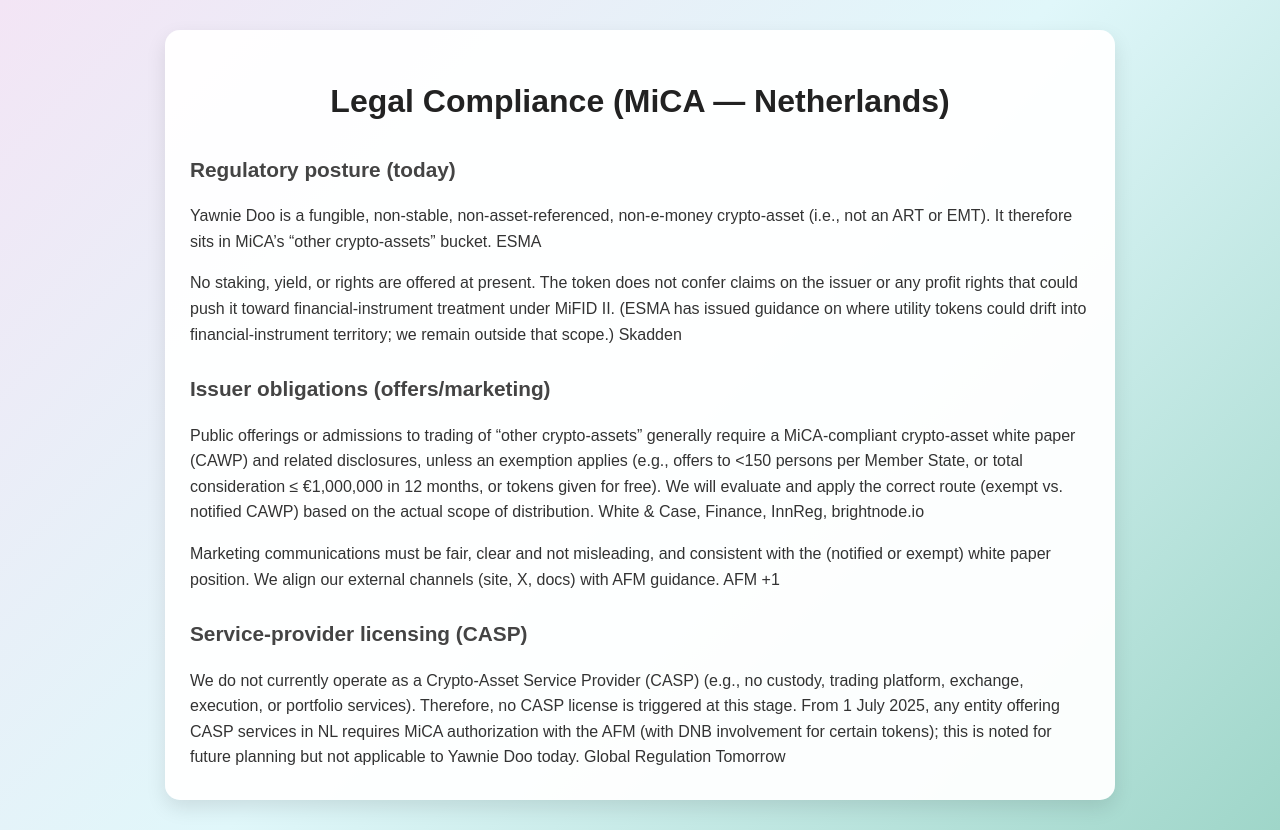
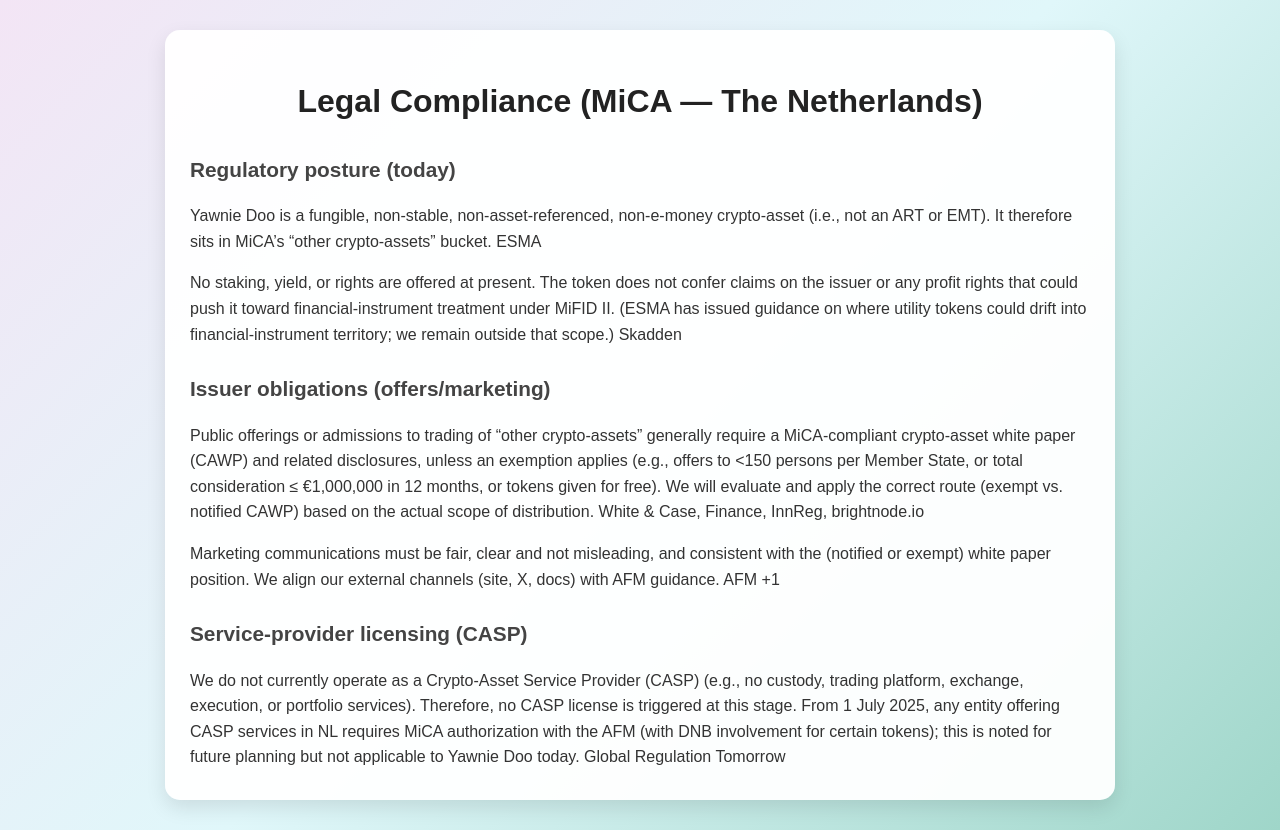
Before and after one commit to YawnieDoo/legal-compliance, a plain HTML site: page index.html in a window 1280 px wide. Drawn offline with Linux system fonts and the light colour scheme.

Commit message:
Update index.html

```diff
--- a/index.html
+++ b/index.html
@@ -90,7 +90,7 @@
 </head>
 <body>
   <div class="container">
-    <h1>Legal Compliance (MiCA — Netherlands)</h1>
+    <h1>Legal Compliance (MiCA — The Netherlands)</h1>
 
     <h2>Regulatory posture (today)</h2>
     <p>Yawnie Doo is a fungible, non-stable, non-asset-referenced, non-e-money crypto-asset (i.e., not an ART or EMT). It therefore sits in MiCA’s “other crypto-assets” bucket. ESMA</p>
```
